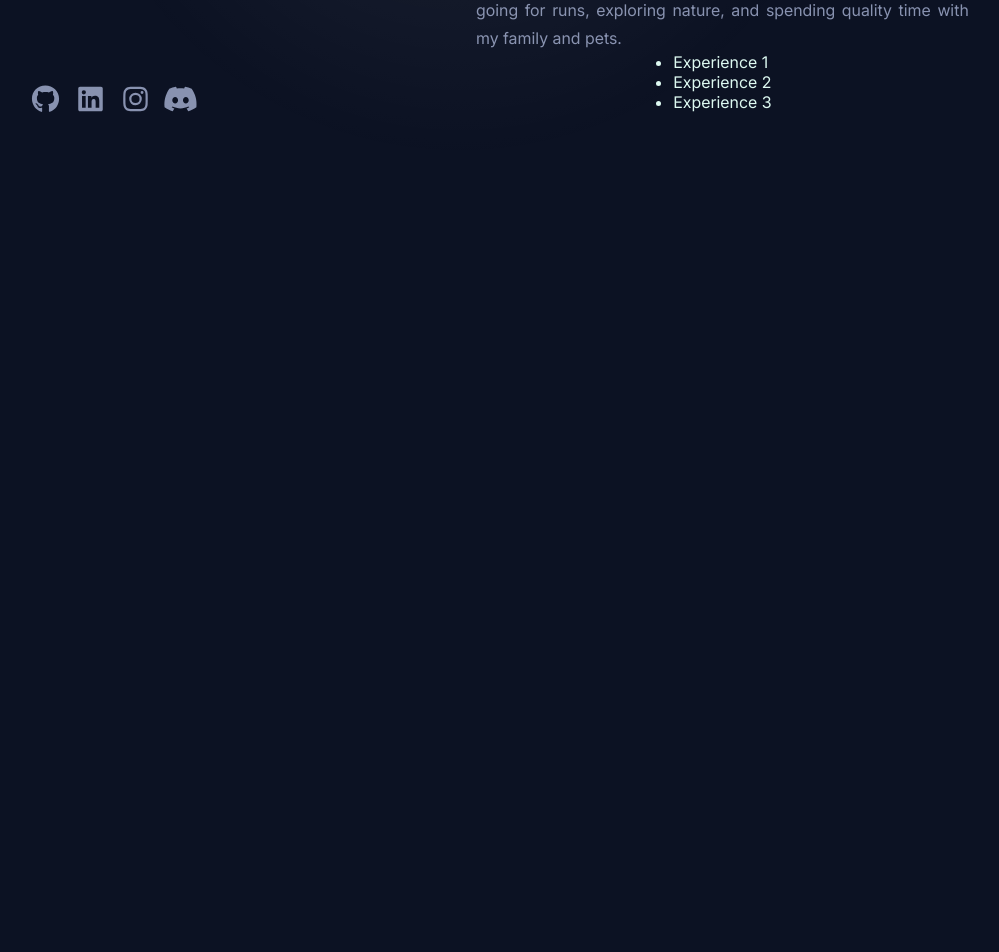
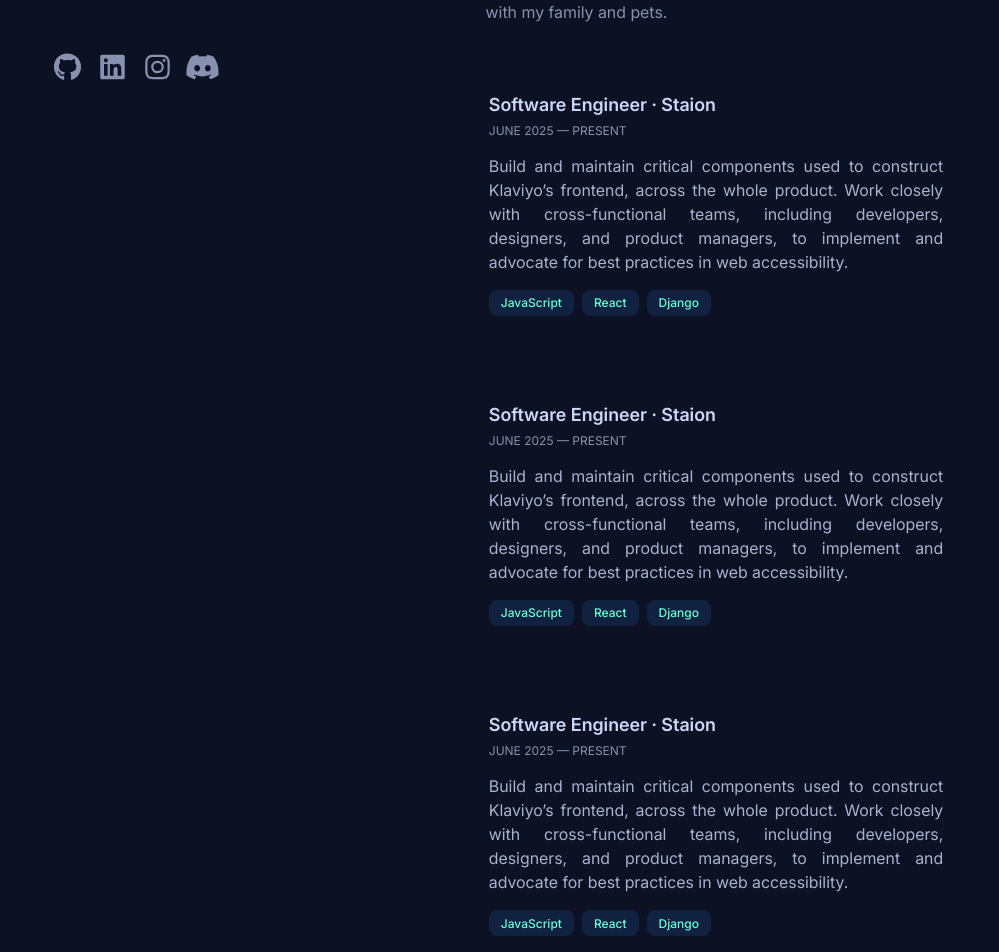
Before and after one commit to staion-danielgrajales/devfolio, a React (Vite) app: page / in a window 1280 px wide. Shown: the part 640-1592 px from the top of the page, without its empty margins (180-1179 px from the left). Before the commit the page ends 928 px from the top, so only its background shows below. Built offline with nearby package versions, Linux system fonts and the light colour scheme.

Commit message:
Add experience structure and styles

```diff
--- a/src/App.jsx
+++ b/src/App.jsx
@@ -99,15 +99,68 @@
           </div>
 
           <div className='experience-container'>
-            <ul>
-              <li>
-              Experience 1
+            <ul className='experience-list'>
+              <li className="experience-card">
+                <div className="experience-header">
+                    <h3 className="experience-title">
+                      Software Engineer · Staion
+                    </h3>
+                    <span className="experience-date">JUNE 2025 — PRESENT</span>
+                </div>
+
+                <p className="experience-description">
+                  Build and maintain critical components used to construct Klaviyo’s frontend, across the whole product.
+                  Work closely with cross-functional teams, including developers, designers, and product managers, to implement and
+                  advocate for best practices in web accessibility.
+                </p>
+
+                <div className="tech-stack">
+                  <span className="tech-tag">JavaScript</span>
+                  <span className="tech-tag">React</span>
+                  <span className="tech-tag">Django</span>
+                </div>
               </li>
-              <li>
-              Experience 2
+
+              <li className="experience-card">
+                <div className="experience-header">
+                    <h3 className="experience-title">
+                      Software Engineer · Staion
+                    </h3>
+                    <span className="experience-date">JUNE 2025 — PRESENT</span>
+                </div>
+
+                <p className="experience-description">
+                  Build and maintain critical components used to construct Klaviyo’s frontend, across the whole product.
+                  Work closely with cross-functional teams, including developers, designers, and product managers, to implement and
+                  advocate for best practices in web accessibility.
+                </p>
+
+                <div className="tech-stack">
+                  <span className="tech-tag">JavaScript</span>
+                  <span className="tech-tag">React</span>
+                  <span className="tech-tag">Django</span>
+                </div>
               </li>
-              <li>
-              Experience 3
+
+              <li className="experience-card">
+                <div className="experience-header">
+                    <h3 className="experience-title">
+                      Software Engineer · Staion
+                    </h3>
+                    <span className="experience-date">JUNE 2025 — PRESENT</span>
+                </div>
+
+                <p className="experience-description">
+                  Build and maintain critical components used to construct Klaviyo’s frontend, across the whole product.
+                  Work closely with cross-functional teams, including developers, designers, and product managers, to implement and
+                  advocate for best practices in web accessibility.
+                </p>
+
+                <div className="tech-stack">
+                  <span className="tech-tag">JavaScript</span>
+                  <span className="tech-tag">React</span>
+                  <span className="tech-tag">Django</span>
+                </div>
               </li>
             </ul>
           </div>
--- a/src/assets/styles/App.css
+++ b/src/assets/styles/App.css
@@ -1,43 +1,45 @@
 /* Estilos para contenedores globales */
+
+.panel-container {
+    display: flex;
+    min-height: 100vh;
+    width: 80vw;
+    margin:  auto;
+}
+
 .left-container {
-    width: 45vw;
+    color: #DDF9F1;
+    width: 40vw;
     height: 100vh;
-    color: #DDF9F1;
 
     position: fixed;
     top: 0;
-    left: 0;
+    left: calc(50% - 40vw);
 
     display: flex;
+    flex-direction: column;
     align-items: center;
+    padding-top: 8%;
+}
+
+
+.right-container {
+    color: #DDF9F1;
+    width: 50vw;
+    min-height: 100vh;
+
+    display: flex;
     flex-direction: column;
-
-    overflow: hidden;
-    z-index: 2;
+    align-items: center;
 
     padding-top: 10%;
-    padding-left: 5%;
-}
-
-.right-container {
-    margin-left: 43vw;
-    width: 55vw;
-    height: 100vh;
-    color: #DDF9F1;
-
-    display: flex;
-    align-items: center;
-    flex-direction: column;
-
-    overflow-y: auto;
-    padding-top: 10%;
-
+    margin-left: 40vw;
 }
 
 /* Estilos para la parte izquierda de la página */
 /* Estilos para nombre, profesion, descripción*/
 .name-container {
-    width: 50%;
+    width: 60%;
     height: auto;
     display: flex;
     flex-direction: column;
@@ -62,7 +64,7 @@
 
 /* Estilos para el navigator */
 .navi-container {
-    width: 50%;
+    width: 60%;
     height: 20%;
     display: flex;
     flex-direction: column;
@@ -117,7 +119,7 @@
 
 /* Estilos para socials */
 .socials-container {
-    width: 50%;
+    width: 60%;
     height: 20%;
     display: flex;
     align-items: last baseline;
@@ -137,11 +139,10 @@
 
 /* Estilos para el lado derecho de la página - About, Experience, Projects */
 .parag-container {
-    width: 70%;
+    width: 90%;
     height: auto;
     display: flex;
     flex-direction: column;
-
 }
 
 .parag-container > p {
@@ -156,3 +157,79 @@
 .parag-container > p >  strong {
     color: #ccd1e0;
 }
+
+/* Estilos para la lista de experiencia*/
+.experience-container {
+    width: 95%;
+    height: auto;
+    display: flex;
+    flex-direction: column;
+    margin-top: 10%;
+
+}
+
+.experience-list {
+    list-style: none;
+    display: flex;
+    flex-direction: column;
+    gap: 2rem;
+    border-radius: 20px;
+}
+
+.experience-card {
+    border-radius: 12px;
+    padding: 1rem;
+    margin-bottom: 1.5rem;
+    color: #ccd6f6;
+    transition: all 0.2s ease-in-out;
+    max-width: 700px;
+}
+
+.experience-card:hover {
+    box-shadow:
+        0 5px 10px rgba(100, 255, 218, 0.15),
+        0 -5px 10px rgba(100, 255, 218, 0.05);
+    font-size: 16px ;
+}
+
+.experience-header {
+    display: flex;
+    flex-direction: column;
+    gap: 0.5rem;
+    margin-bottom: 1rem;
+}
+
+.experience-date {
+    color: #8892b0;
+    font-size: 12px;
+    font-weight: 400;
+}
+
+.experience-title {
+    font-size: 1.125rem;
+    font-weight: 600;
+    color: #ccd6f6;
+}
+
+.experience-description {
+    font-size: 16px;
+    color: #a8b2d1;
+    line-height: 1.5rem;
+    margin-bottom: 1rem;
+    text-align: justify;
+}
+
+.tech-stack {
+    display: flex;
+    flex-wrap: wrap;
+    gap: 0.5rem;
+}
+
+.tech-tag {
+    background: #112240;
+    color: #64ffda;
+    font-size: 12px;
+    padding: 0.35rem 0.75rem;
+    border-radius: 0.5rem;
+    font-weight: 500;
+}
--- a/src/assets/styles/index.css
+++ b/src/assets/styles/index.css
@@ -17,7 +17,7 @@
     top: 0;
     left: 0;
     width: 100vw;
-    height: 100vh;
+    height: auto;
     pointer-events: none;
     background: radial-gradient( circle 500px at var(--x, 50%) var(--y, 50%),rgba(255, 255, 255, 0.08), transparent 80% );
     z-index: 9999;
```
